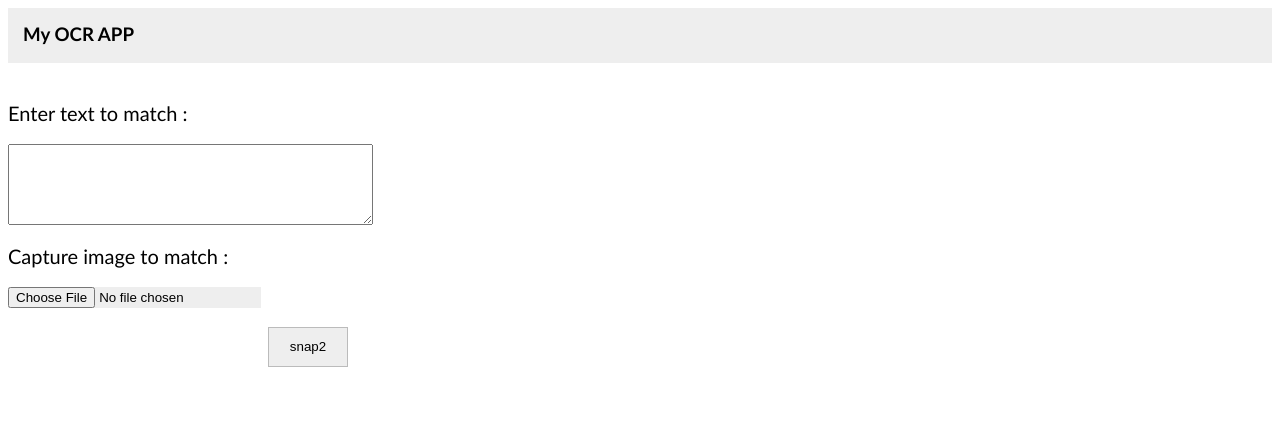
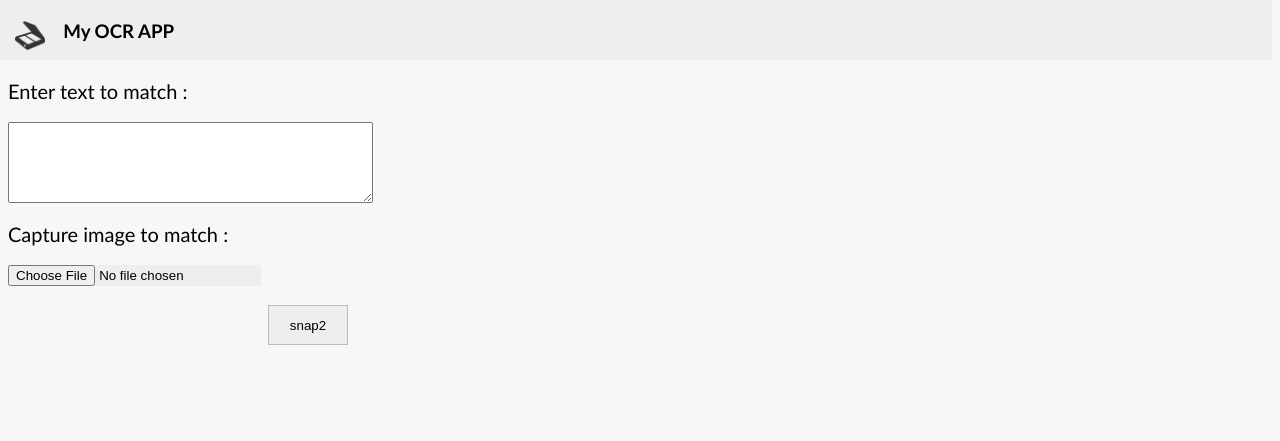
Before and after one commit to sidharth6323/scanner, a plain HTML site: page index.html in a window 1280 px wide. Drawn offline with nearby package versions, Linux system fonts and the light colour scheme.

Commit message:
modified index.html

```diff
--- a/index.html
+++ b/index.html
@@ -9,7 +9,7 @@
 <title></title>
 
 <body>
-    <h3 id="header">My OCR APP</h3>
+    <div id="header"><br><img src="icon.png" width="30" height="30" style="float: left;" /><h3 style="display: inline">&nbsp&nbsp&nbsp My OCR APP</h3></div>
     <br>
     <div id="bodycontent">
     <span style="font-size:20px;">Enter text to match :</span>
--- a/style.css
+++ b/style.css
@@ -1,13 +1,16 @@
 body {
     font-family: "Calibri";
     overflow-y: none;
+    background-color: #f7f7f7;
 }
 
 #header {
     background-color: #eeeeee;
-    height: 40px;
-    padding-top: 15px;
+    height: 59px;
+    padding-top: 1px;
     padding-left: 15px;
+    margin-top: -8px;
+    margin-left: -8px;
 }
 
 #file2 {
```
Also changed, not shown: icon.png (added).
